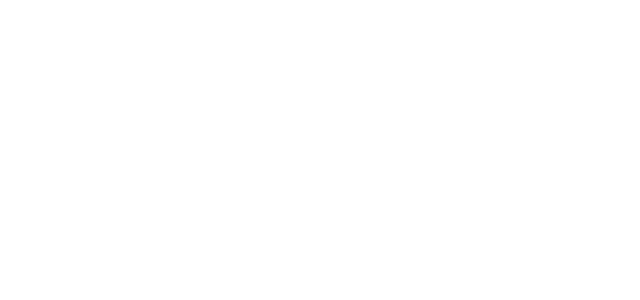
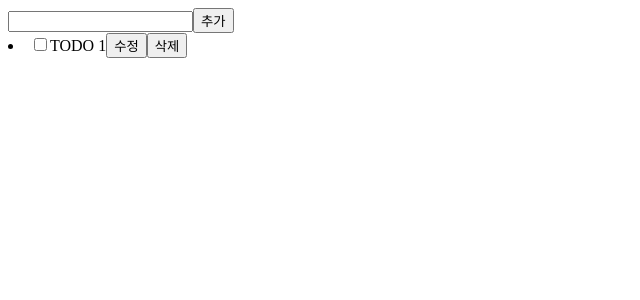
Before and after one commit to seolhyelin/wanted-pre-onboarding-frontend, a React (Create React App) app: page /todo in a window 1280 px wide. Before the commit this address had no page. Shown: the top 300 px of the page, without its empty margins (0-640 px from the left). Built offline with nearby package versions, Linux system fonts and the light colour scheme.

Commit message:
Feat: 투두리스트 세팅

```diff
--- a/package.json
+++ b/package.json
@@ -10,6 +10,7 @@
     "@types/node": "^18.11.19",
     "@types/react": "^18.0.27",
     "@types/react-dom": "^18.0.10",
+    "axios": "^1.3.2",
     "react": "^18.2.0",
     "react-dom": "^18.2.0",
     "react-router-dom": "^6.8.1",
--- a/src/Router.tsx
+++ b/src/Router.tsx
@@ -1,6 +1,7 @@
 import { BrowserRouter, Routes, Route } from 'react-router-dom';
 import SignIn from './components/SignIn';
 import SignUp from './components/SignUp';
+import Todo from './components/TodoList';
 
 const Router = () => {
   return (
@@ -8,6 +9,7 @@
       <Routes>
         <Route path="/signup" element={<SignUp />} />
         <Route path="/signin" element={<SignIn />} />
+        <Route path="/todo" element={<Todo />} />
       </Routes>
     </BrowserRouter>
   );
--- a/src/components/SignUp/index.tsx
+++ b/src/components/SignUp/index.tsx
@@ -1,18 +1,45 @@
-import { ChangeEvent, useState } from 'react';
+import axios from 'axios';
+import { ChangeEvent, useEffect, useState } from 'react';
 import styled from 'styled-components';
 
 const SignUp = () => {
-  const [email, setEmail] = useState(false);
-  const [password, setPassword] = useState(false);
+  const [emailValidation, setEmailValidation] = useState(false);
+  const [passwordValidation, setPasswordValidation] = useState(false);
+
+  const [email, setEmail] = useState('');
+  const [password, setPassword] = useState<number | string>();
 
   const checkEmail = (e: ChangeEvent<HTMLInputElement>) => {
     const { value } = e.currentTarget;
-    if (value.includes('@')) setEmail(true);
+    if (value.includes('@')) setEmailValidation(true);
+    setEmail(value);
   };
 
   const checkPassword = (e: ChangeEvent<HTMLInputElement>) => {
     const { value } = e.currentTarget;
-    if (value.length >= 8) setPassword(true);
+    if (value.length >= 8) setPasswordValidation(true);
+    setPassword(value);
+  };
+
+  const handleSignUp = () => {
+    const resonse = axios
+      .post('/auth/signup', {
+        method: 'post',
+        headers: { 'Content-type': 'application/json' },
+        body: {
+          email: email,
+          password: password,
+        },
+      })
+      .then(res => console.log('res', res.data))
+      .catch(err => console.log('err', err));
+
+    return resonse;
+  };
+
+  const test = async () => {
+    const data = await handleSignUp();
+    return data;
   };
 
   return (
@@ -25,7 +52,13 @@
         <p>패스워드</p>
         <input onChange={checkPassword} data-testid="password-input" />
       </PasswordContainer>
-      <button data-testid="signup-button">회원가입</button>
+      {emailValidation && passwordValidation ? (
+        <button data-testid="signup-button">회원가입</button>
+      ) : (
+        <button disabled data-testid="signup-button" onClick={test}>
+          회원가입
+        </button>
+      )}
     </SignUpContainer>
   );
 };
--- /dev/null
+++ b/src/components/TodoList/index.tsx
@@ -0,0 +1,27 @@
+import { useState } from 'react';
+import styled from 'styled-components';
+
+const Todo = () => {
+  const [todo, setTodo] = useState([]);
+
+  return (
+    <TodoContainer>
+      <InputContainer>
+        <input data-testid="new-todo-input" />
+        <button data-testid="new-todo-add-button">추가</button>
+      </InputContainer>
+      <li>
+        <label>
+          <input type="checkbox" />
+          <span>TODO 1</span>
+        </label>
+        <button data-testid="modify-button">수정</button>
+        <button data-testid="delete-button">삭제</button>
+      </li>
+    </TodoContainer>
+  );
+};
+
+const TodoContainer = styled.div``;
+const InputContainer = styled.div``;
+export default Todo;
```
Also changed, not shown: 1 other file (tests, documents, lock files or other folders).
